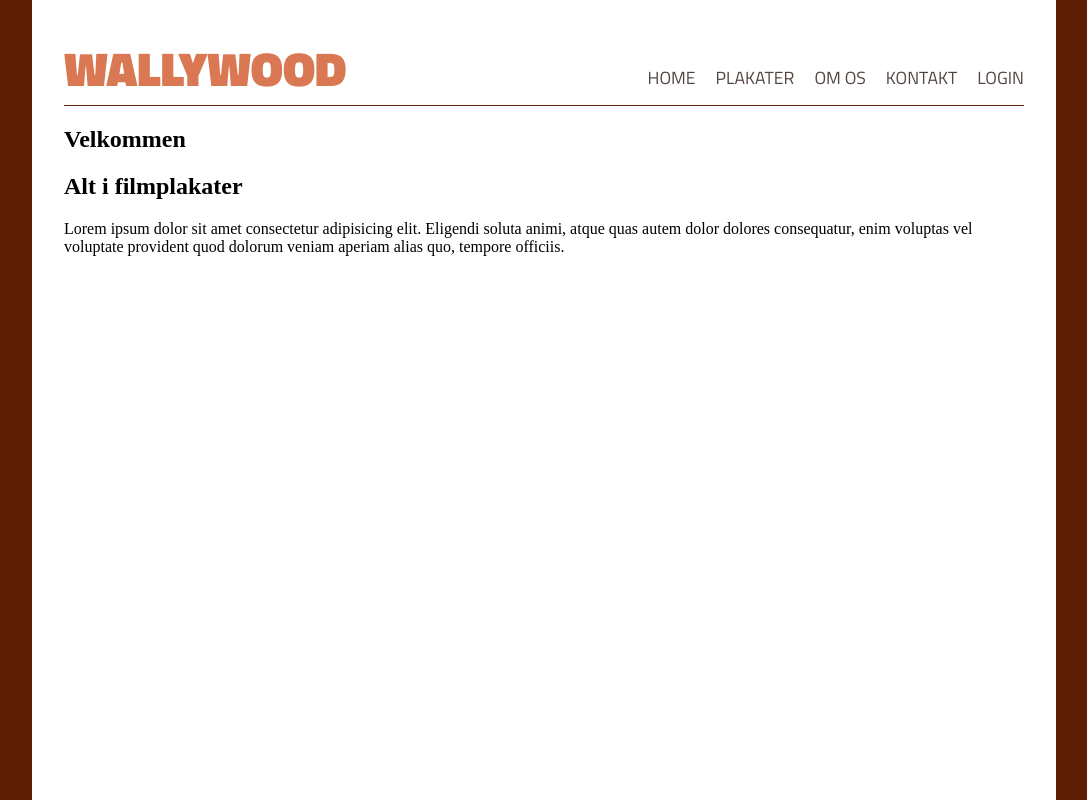
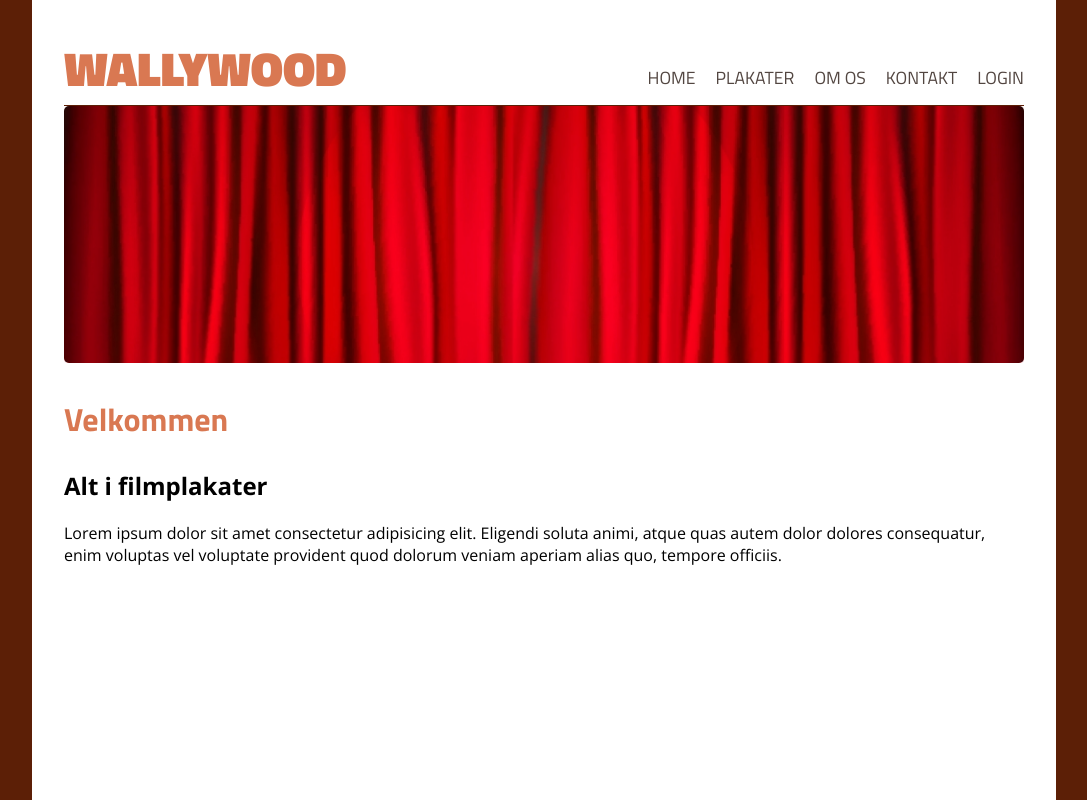
Before and after one commit to trayana-hansen/wallywood, a React (Create React App) app in the folder wallywood/: page / in a window 1280 px wide. Shown: the whole page, without its empty margins (96-1183 px from the left). Built offline with nearby package versions, Linux system fonts and the light colour scheme.

Commit message:
styled components

```diff
--- a/wallywood/public/index.html
+++ b/wallywood/public/index.html
@@ -17,7 +17,7 @@
     <link rel="preconnect" href="https://fonts.googleapis.com" />
     <link rel="preconnect" href="https://fonts.gstatic.com" crossorigin />
     <link
-      href="https://fonts.googleapis.com/css2?family=Titillium+Web:ital,wght@0,200;0,300;0,400;0,600;0,700;0,900;1,300&display=swap"
+      href="https://fonts.googleapis.com/css2?family=Open+Sans:wght@300;400;500;700;800&family=Titillium+Web:ital,wght@0,200;0,300;0,400;0,600;0,700;0,900;1,300&display=swap"
       rel="stylesheet"
     />
     <link rel="manifest" href="%PUBLIC_URL%/manifest.json" />
--- /dev/null
+++ b/wallywood/src/Components/App/SlideWrapper/SlideWrapper.jsx
@@ -0,0 +1,11 @@
+import { SlideWrapperStyle } from "./SlideWrapperStyle.js";
+
+const SlideWrapper = () => {
+  return (
+    <SlideWrapperStyle>
+      <img src={require("../../../Assets/Images/curtain.jpg")} alt="" />
+    </SlideWrapperStyle>
+  );
+};
+
+export { SlideWrapper };
--- /dev/null
+++ b/wallywood/src/Components/App/SlideWrapper/SlideWrapperStyle.js
@@ -0,0 +1,8 @@
+import styled from 'styled-components'
+
+export const SlideWrapperStyle = styled.div`
+
+img {
+	width: 100%;
+}
+`
--- a/wallywood/src/Components/Partials/Header.jsx
+++ b/wallywood/src/Components/Partials/Header.jsx
@@ -1,10 +1,11 @@
 import { HeaderStyle } from "../Styled/Header.style.js";
 import NavBarPrimary from "./NavBarPrimary";
+import { Link } from "react-router-dom";
 
 const Header = () => {
   return (
     <HeaderStyle>
-      <h1>Wallywood</h1>
+      <Link to="/">Wallywood</Link>
       <NavBarPrimary />
     </HeaderStyle>
   );
--- a/wallywood/src/Components/Styled/Global.style.js
+++ b/wallywood/src/Components/Styled/Global.style.js
@@ -7,6 +7,7 @@ const GlobalStyle = createGlobalStyle `
 
 * {
 	box-sizing: border-box;
+	font-family: ${props => props.theme.fonts[1]};
 }
 html, body {
 	height: 100%;
@@ -15,6 +16,13 @@ body {
 	background-color: ${props => props.theme.colors.primary};
 	${Reset}
 }
+
+h1 {
+	color: ${props => props.theme.colors.secondary};
+	font-family: ${props => props.theme.fonts[0]};
+	font-size: 2rem;
+
+}
 `
 
 export {GlobalStyle}
--- a/wallywood/src/Components/Styled/Header.style.js
+++ b/wallywood/src/Components/Styled/Header.style.js
@@ -6,12 +6,13 @@ display: flex;
 justify-content: space-between;
 border-bottom: solid 1px ${props => props.theme.colors.primary};
 
-h1 {
+> a  {
 	font-family: ${props => props.theme.fonts[0]};
 	text-transform: uppercase;
 	color: ${props => props.theme.colors.secondary};
 	font-size: 3rem;
 	font-weight: 900;
+	text-decoration: none;
 	${Reset}
 }
 
--- a/wallywood/src/Components/Styled/NavBarPrimary.style.js
+++ b/wallywood/src/Components/Styled/NavBarPrimary.style.js
@@ -20,6 +20,7 @@ ul {
 	text-decoration: none;
 	color: ${props => props.theme.colors.tertiary};
 	font-size: 1.1rem;
+	white-space: nowrap;
 
 	&:hover {
 		color: ${props => props.theme.colors.secondary};
--- a/wallywood/src/Pages/Home/Home.jsx
+++ b/wallywood/src/Pages/Home/Home.jsx
@@ -1,6 +1,10 @@
 import { ContentWrapper } from "../../Components/App/ContentWrapper/ContentWrapper";
+import { SlideWrapper } from "../../Components/App/SlideWrapper/SlideWrapper";
+
 const Home = () => {
   return (
+    <>
+      <SlideWrapper />
       <ContentWrapper
         title="Velkommen"
         description="some description"
@@ -11,6 +15,7 @@ const Home = () => {
         voluptate provident quod dolorum veniam aperiam alias quo, tempore
         officiis.
       </ContentWrapper>
+    </>
   );
 };
 
```
Also changed, not shown: wallywood/src/Assets/Images/curtain.jpg (added). Lines whose indentation alone changed are shown as unchanged.
